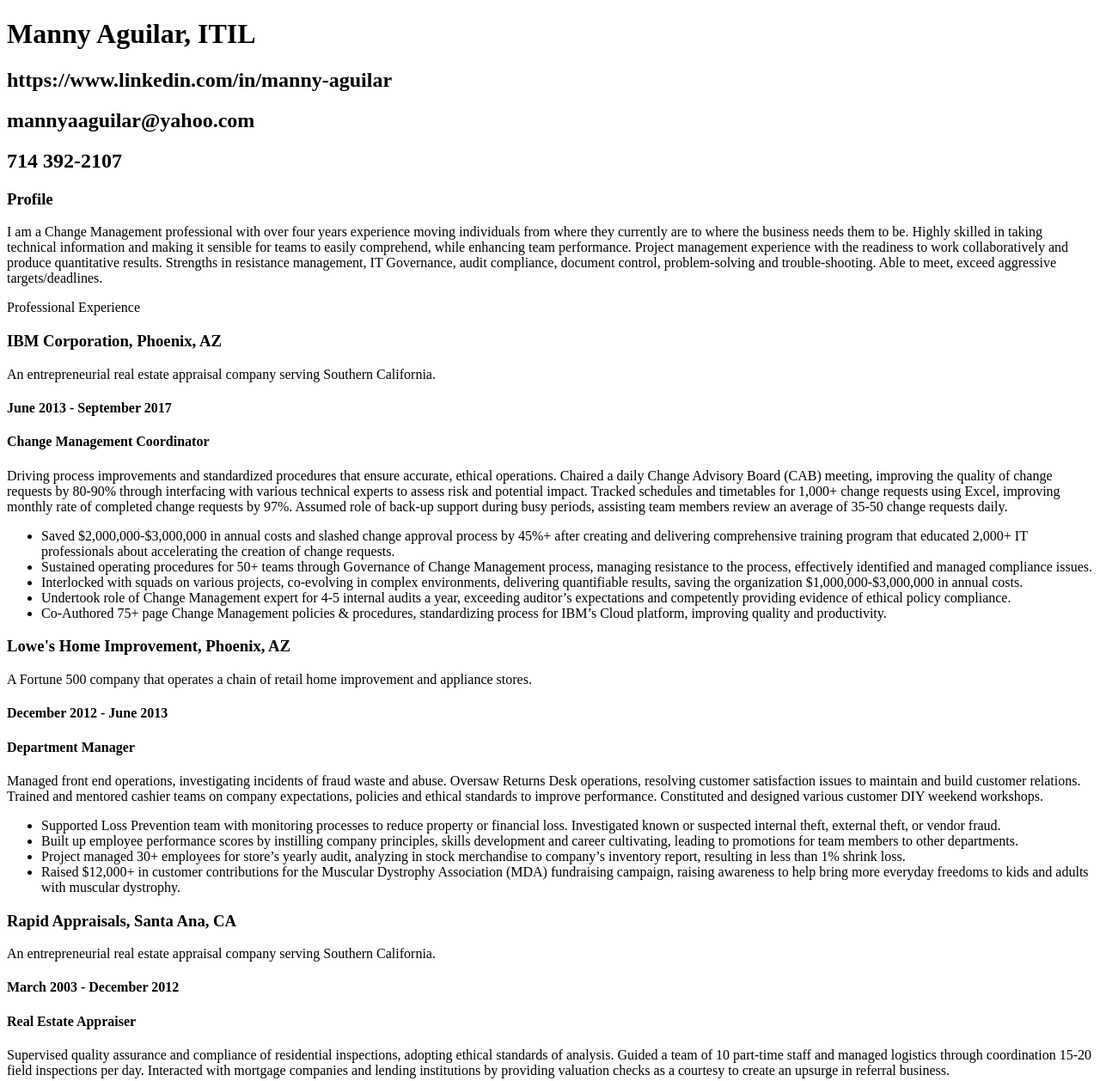
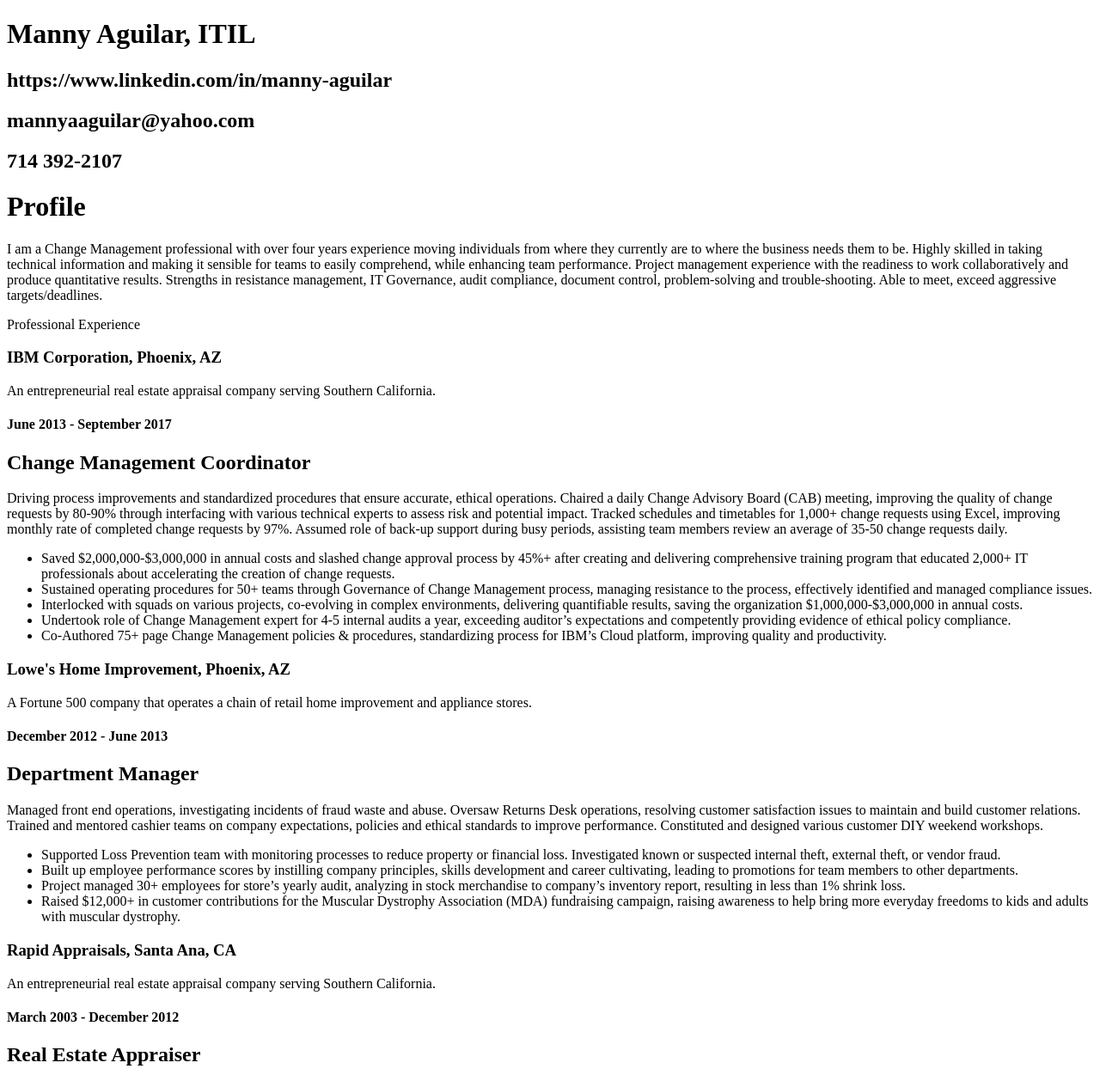
Before and after one commit to mannyaaguilar/My-First-Commit-to-mannyaaguilar.github.io-Resume, a plain HTML site: page index.html in a window 1280 px wide. Shown: the top 1258 px of the page at 86% size. Drawn offline with Linux system fonts and the light colour scheme.

Commit message:
Update index.html

```diff
--- a/index.html
+++ b/index.html
@@ -18,7 +18,7 @@
                   </div>
 
                   <div id="content-summary">
-                          <h3>Profile</h3>
+                          <h1>Profile</h1>
                           <p>I am a Change Management professional with over four years experience moving individuals from where they currently are to where the business needs them to be. Highly skilled in taking technical information and making it sensible for teams to easily comprehend, while enhancing team performance. Project management experience with the readiness to work collaboratively and produce quantitative results. Strengths in resistance management, IT Governance, audit compliance, document control, problem-solving and trouble-shooting. Able to meet, exceed aggressive targets/deadlines.</p>
                   </div>
 <div id="content-professional">
@@ -31,7 +31,7 @@
           <p>An entrepreneurial real estate appraisal company serving Southern California.</p>
     <div class="block-date">
       <h4>June 2013 - September 2017</h4>
-      <h4>Change Management Coordinator</h4>
+      <h2>Change Management Coordinator</h2>
             <p>Driving process improvements and standardized procedures that ensure accurate, ethical operations. Chaired a daily Change Advisory Board (CAB) meeting, improving the quality of change requests by 80-90% through interfacing with various technical experts to assess risk and potential impact. Tracked schedules and timetables for 1,000+ change requests using Excel, improving monthly rate of completed change requests by 97%. Assumed role of back-up support during busy periods, assisting team members review an average of 35-50 change requests daily.</p>
                </div>
     <div class"block-content">
@@ -50,7 +50,7 @@
             <p>A Fortune 500 company that operates a chain of retail home improvement and appliance stores.</p>
             <div class="block-date">
                     <h4>December 2012 - June 2013</h4>
-                    <h4>Department Manager</h4>
+                    <h2>Department Manager</h2>
                     <p>Managed front end operations, investigating incidents of fraud waste and abuse. Oversaw Returns Desk operations, resolving customer satisfaction issues to maintain and build customer relations. Trained and mentored cashier teams on company expectations, policies and ethical standards to improve performance. Constituted and designed various customer DIY weekend workshops.</p>
             </div>
             <div class+"block-content">
@@ -68,7 +68,7 @@
                             <p>An entrepreneurial real estate appraisal company serving Southern California.<p>
                             <div class="block-date">
                                     <h4>March 2003 - December 2012</h4>
-                                    <h4>Real Estate Appraiser</h4>
+                                    <h2>Real Estate Appraiser</h2>
                                     <p>Supervised quality assurance and compliance of residential inspections, adopting ethical standards of analysis. Guided a team of 10 part-time staff and managed logistics through coordination 15-20 field inspections per day. Interacted with mortgage companies and lending institutions by providing valuation checks as a courtesy to create an upsurge in referral business.</p>
                             </div>
                             <div class="block-content">
```
